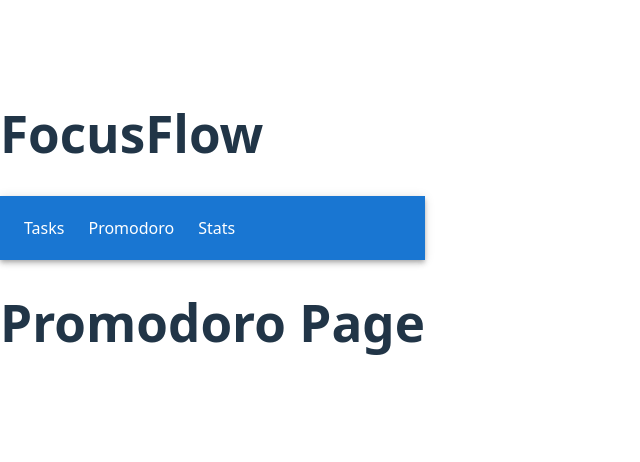
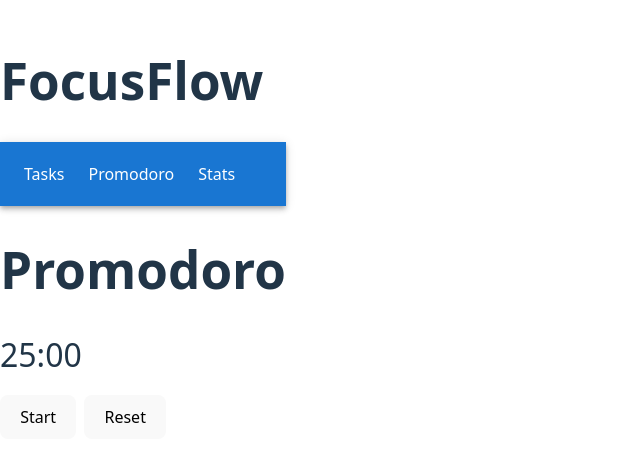
Before and after one commit to Mahmod94/react, a React (Vite) app in the folder FocusFlow/: page /promodoropage in a window 1280 px wide. Shown: the part 172-634 px from the top of the page, without its empty margins (0-640 px from the left). Built offline with nearby package versions, Linux system fonts and the light colour scheme.

Commit message:
Update PromodoroPage.tsx
Added promodoro timer 25:00
Start and reset button

as always: UI will be changed later 👽

```diff
--- a/FocusFlow/src/pages/PromodoroPage.tsx
+++ b/FocusFlow/src/pages/PromodoroPage.tsx
@@ -1,12 +1,79 @@
+import { useEffect, useRef, useState } from "react";
 
-
+const FOCUS_SECONDS = 25 * 60;
 
 export default function PromodoroPage()
 {
+    const [secondsLeft, setSecondsLeft] = useState<number>(FOCUS_SECONDS);
+    const [isRunning, setIsRunning] = useState<boolean>(false);
 
-    return(
-        <>
-            <h1>Promodoro Page</h1>
-        </>
-    );
+    // Sparar intervall-id mellan renders utan att trigga rerender
+    const intervalRef = useRef<number | null>(null);
+
+    // Hjälpfunktion för mm:ss
+    const formatTime = (totalSeconds: number) => {
+        const m = Math.floor(totalSeconds/ 60);
+        const s = totalSeconds % 60;
+        return `${m}:${s.toString().padStart(2, "0")}`;
+    };
+
+
+    useEffect(() => {
+        // Om vi inte kör: se till att inget intervall lever kvar
+        if (!isRunning) {
+            if (intervalRef.current !== null){
+                clearInterval(intervalRef.current);
+                intervalRef.current = null;
+            }
+            return;
+        }
+
+        // Starta intervall när isRunning blir true
+        intervalRef.current = window.setInterval(() => {
+            setSecondsLeft((prev) => {
+                if (prev <= 1) {
+                    // När tiden tar slut: stoppa
+                    setIsRunning(false);
+                    return 0;
+                }
+                return prev - 1;
+        });
+    }, 1000);
+
+    // Cleanup när isRunning ändras eller komponenten unmountas
+    return () => {
+        if (intervalRef.current != null){
+            clearInterval(intervalRef.current);
+            intervalRef.current = null;
+        }
+    };
+}, [isRunning]);
+
+
+const handleStartPause = () => setIsRunning((p) => !p);
+
+const handleReset = () => {
+    setIsRunning(false);
+    setSecondsLeft(FOCUS_SECONDS);
+};
+
+return (
+    <div>
+        <h1>Promodoro</h1>
+
+        <div style={{ fontSize: "2rem", marginBottom: "1rem" }}>
+            {formatTime(secondsLeft)}
+        </div>
+
+        <button onClick={handleStartPause}>
+            {isRunning ? "Pause" : "Start"}
+        </button>
+
+        <button onClick={handleReset} style={{ marginLeft: "0.5rem" }}>
+            Reset
+        </button>
+
+    </div>
+);
+
 }
```
